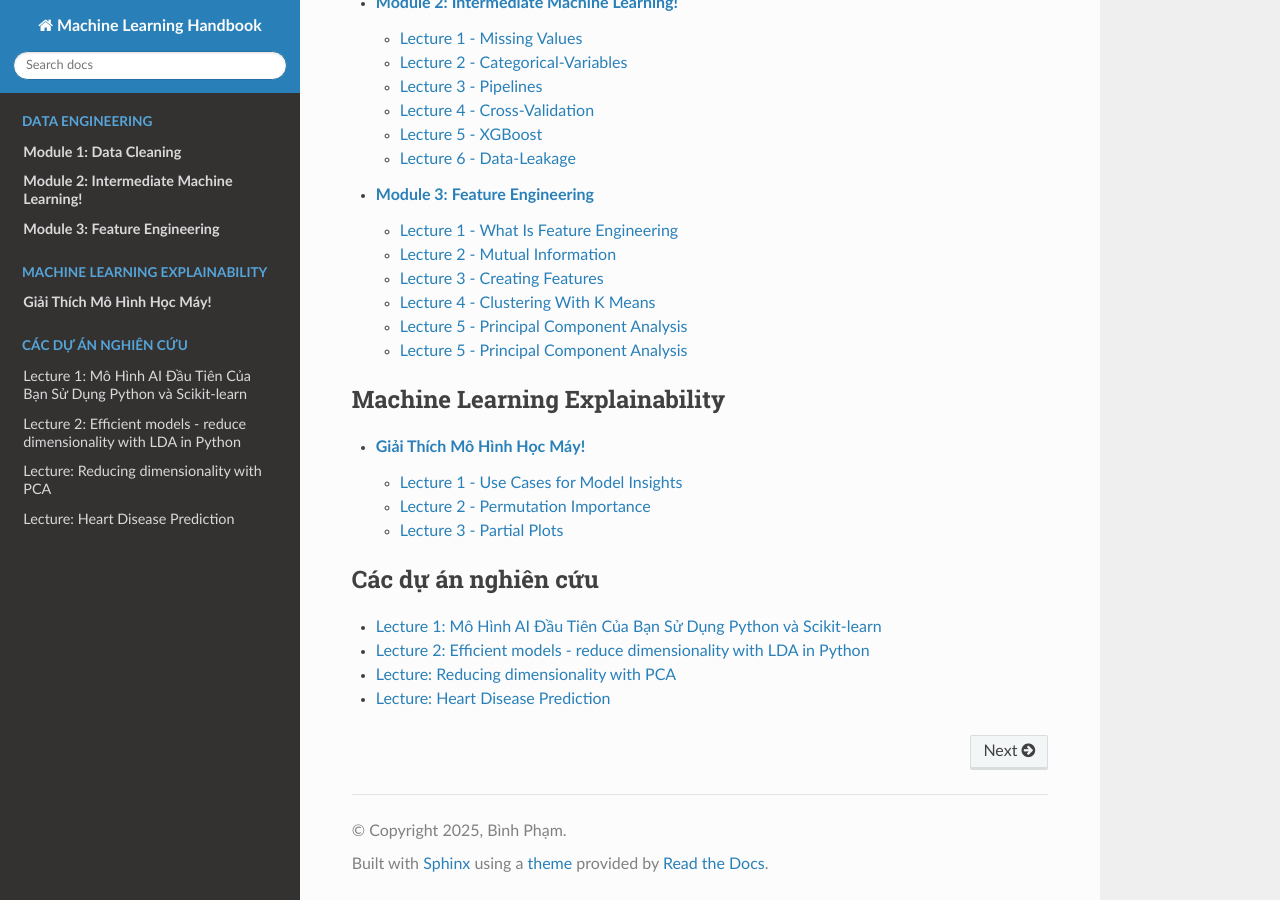
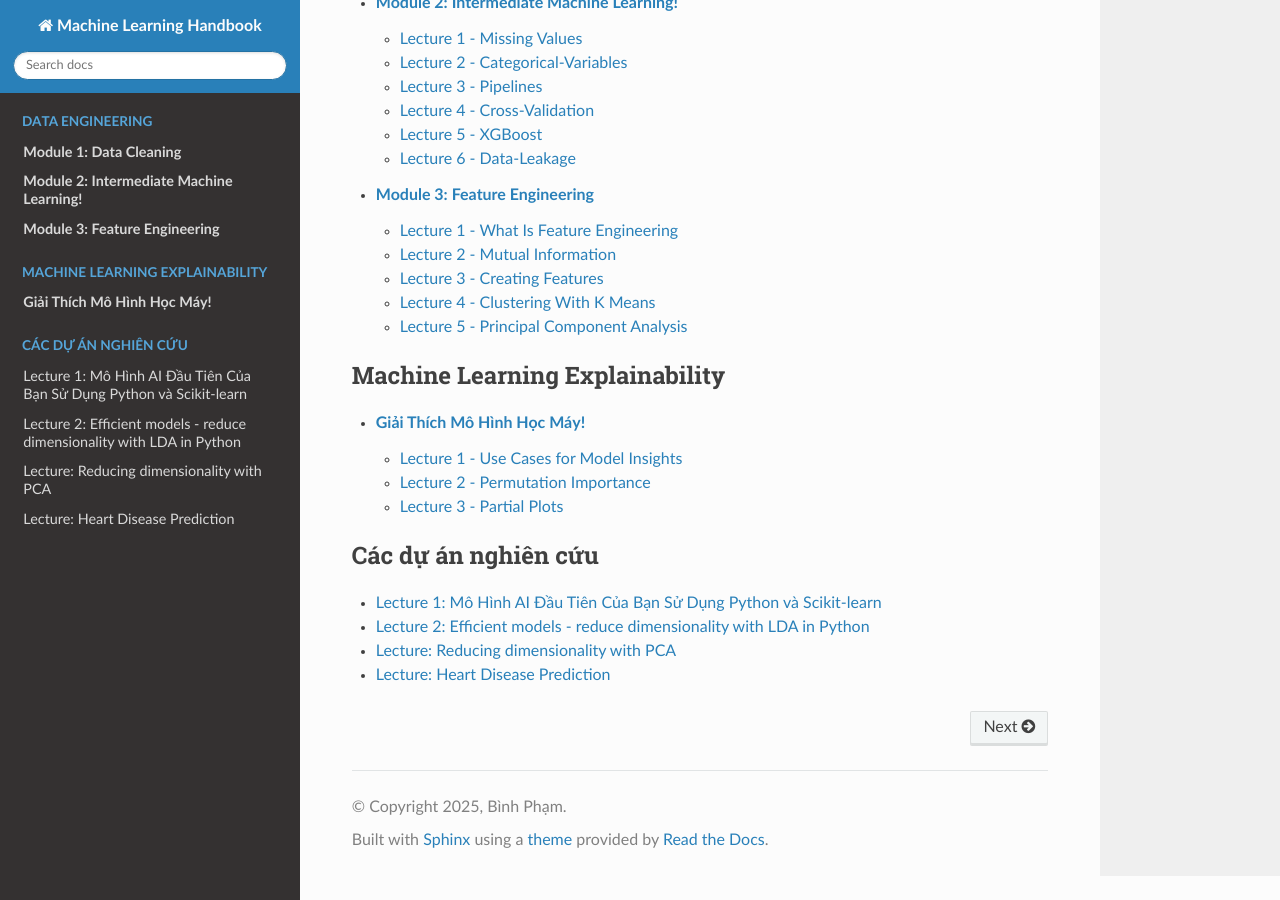
Before and after one commit to phambinh0826/ML1, a Sphinx documentation site: the page built from docs/source/index.rst, in a window 1280 px wide and 900 px high, scrolled down 1401 px. Built offline with Sphinx 7.4.7 and the Read the Docs theme 3.1.0, drawn with Linux system fonts in a browser that asks for light colours; pages that are not in the unit, such as notebooks, are missing from menus.

Commit message:
Update index.rst

```diff
--- a/docs/source/Feature-Engineering/index.rst
+++ b/docs/source/Feature-Engineering/index.rst
@@ -38,4 +38,3 @@ Bạn đã sẵn sàng chưa? Hãy bắt đầu nào! 🚀
    3. creating-features.ipynb
    4. clustering-with-k-means.ipynb
    5. principal-component-analysis.ipynb
-   5. principal-component-analysis.ipynb
```
